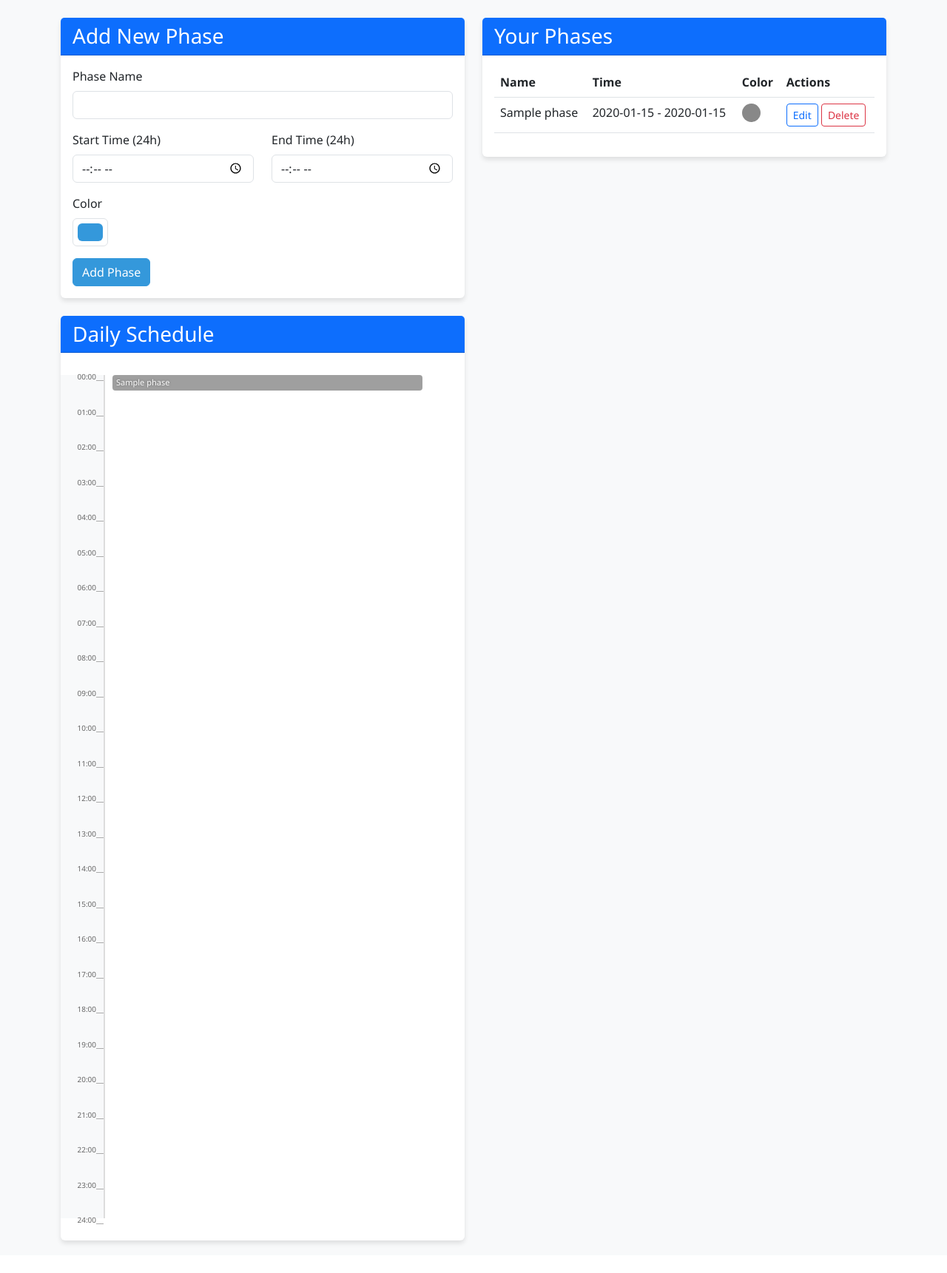
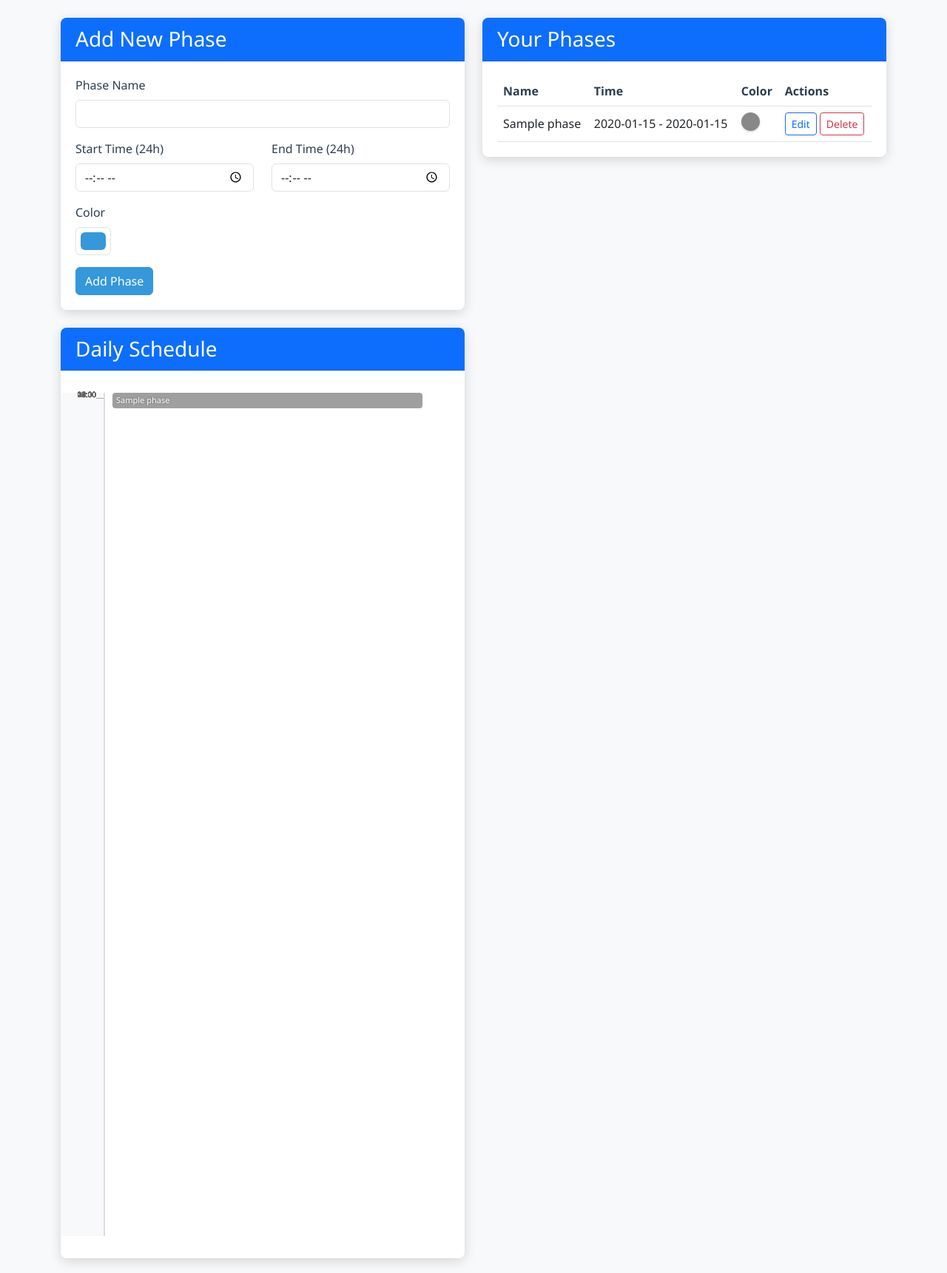
Before and after one commit to bryancshepherd/daily-time-tracker, a Flask app: page /phases in a window 1280 px wide. Shown: the part 56-1777 px from the top of the page at 74% size. Before the commit the page ends 1739 px from the top, so only its background shows below. Run offline with Flask 3, Linux system fonts and the light colour scheme; a user stored in the database is signed in; tables that the repository leaves empty hold one stand-in row (values such as "Sample post").

Commit message:
css changes

```diff
--- /dev/null
+++ b/app/static/css/phases.css
@@ -0,0 +1,190 @@
+/* Phases page specific styling */
+.card {
+    box-shadow: 0 4px 16px rgba(0, 0, 0, 0.15);
+    border: none;
+    margin-bottom: 20px;
+    border-radius: 8px;
+    overflow: hidden;
+}
+
+.card-header {
+    font-weight: 500;
+    padding: 12px 20px;
+}
+
+.card-body {
+    padding: 20px;
+}
+
+/* Phase color preview */
+.color-preview {
+    width: 25px;
+    height: 25px;
+    border-radius: 50%;
+    display: inline-block;
+    box-shadow: 0 1px 3px rgba(0, 0, 0, 0.2);
+}
+
+/* Form styling */
+.form-label {
+    font-weight: 500;
+    color: #2c3e50;
+}
+
+.form-text {
+    color: #7f8c8d;
+}
+
+/* Table styling */
+.table {
+    margin-bottom: 0;
+}
+
+.table th {
+    border-top: none;
+    color: #2c3e50;
+    font-weight: 600;
+}
+
+.table td {
+    vertical-align: middle;
+}
+
+/* Button styling */
+.btn-sm {
+    border-radius: 4px;
+    font-weight: 500;
+    padding: 0.25rem 0.5rem;
+}
+
+/* Make card body taller to fit entire day without scrolling */
+.schedule-card-body {
+    padding: 0;
+}
+
+/* Vertical schedule styles */
+.schedule-visual {
+    position: relative;
+    width: 100%;
+    height: 1200px;
+    margin: 0;
+    padding: 30px 0; /* Add padding top and bottom */
+}
+
+.timeline-container-vertical {
+    position: absolute;
+    left: 0;
+    top: 30px; /* Match top padding */
+    width: 60px;
+    height: calc(100% - 60px); /* Adjust height to account for padding */
+    border-right: 2px solid #ddd;
+    background-color: #f8f9fa;
+}
+
+.hour-mark-vertical {
+    position: absolute;
+    width: 100%;
+    height: 20px;
+    left: 0;
+}
+
+.hour-label-vertical {
+    position: absolute;
+    font-size: 10px;
+    right: 10px;
+    top: -5px;
+    color: #666;
+}
+
+.hour-line-vertical {
+    position: absolute;
+    height: 1px;
+    width: 10px;
+    background-color: #aaa;
+    top: 7px;
+    right: 0;
+}
+
+.phases-container-vertical {
+    position: absolute;
+    left: 70px;
+    right: 10px;
+    top: 30px; /* Match top padding */
+    height: calc(100% - 60px); /* Adjust height to account for padding */
+}
+
+.phase-block-vertical {
+    position: absolute;
+    left: 0;
+    width: 90%;
+    border-radius: 4px;
+    opacity: 0.8;
+    overflow: hidden;
+    min-height: 2px; /* Ensure even tiny phases are visible */
+    transition: all 0.2s ease;
+    cursor: pointer;
+}
+
+/* Hover effect for phases */
+.phase-block-vertical:hover {
+    opacity: 1;
+    box-shadow: 0 0 8px rgba(0,0,0,0.3);
+    z-index: 10;
+}
+
+/* Special hover for very short phases */
+.short-phase:hover {
+    height: auto !important;
+    min-height: 20px;
+    z-index: 100;
+}
+
+.short-phase:hover::after {
+    content: attr(title);
+    position: absolute;
+    left: 5px;
+    top: 2px;
+    color: white;
+    font-size: 10px;
+    text-shadow: 0 0 3px rgba(0,0,0,0.7);
+    white-space: nowrap;
+}
+
+.phase-label-vertical {
+    padding: 2px 5px;
+    font-size: 11px;
+    color: white;
+    text-shadow: 0 0 3px rgba(0,0,0,0.5);
+    white-space: nowrap;
+    overflow: hidden;
+    text-overflow: ellipsis;
+}
+
+/* Add slight background alternation for readability */
+.hour-mark-vertical:nth-child(odd)::after {
+    content: '';
+    position: absolute;
+    left: 0;
+    right: -2px;
+    top: 0;
+    height: calc(100% / 24 * 200%);
+    background-color: rgba(0,0,0,0.02);
+    z-index: -1;
+}
+
+/* Modal styling */
+.modal-content {
+    border-radius: 8px;
+    box-shadow: 0 4px 16px rgba(0, 0, 0, 0.15);
+    border: none;
+}
+
+.modal-header {
+    background-color: #f8f9fa;
+    border-bottom: 1px solid #eee;
+}
+
+.modal-footer {
+    background-color: #f8f9fa;
+    border-top: 1px solid #eee;
+}
--- a/app/templates/auth/login.html
+++ b/app/templates/auth/login.html
@@ -1,4 +1,8 @@
 {% extends "base.html" %}
+
+{% block additional_css %}
+<link rel="stylesheet" href="{{ url_for('static', filename='css/auth.css') }}">
+{% endblock %}
 
 {% block content %}
 <div class="row justify-content-center">
--- a/app/templates/auth/register.html
+++ b/app/templates/auth/register.html
@@ -1,4 +1,8 @@
 {% extends "base.html" %}
+
+{% block additional_css %}
+<link rel="stylesheet" href="{{ url_for('static', filename='css/auth.css') }}">
+{% endblock %}
 
 {% block content %}
 <div class="row justify-content-center">
--- a/app/templates/phases.html
+++ b/app/templates/phases.html
@@ -1,6 +1,10 @@
 {% extends "base.html" %}
 
 {% block title %}Manage Phases - Daily Phase Tracker{% endblock %}
+
+{% block additional_css %}
+<link rel="stylesheet" href="{{ url_for('static', filename='css/phases.css') }}">
+{% endblock %}
 
 {% block content %}
 <div class="row">
@@ -255,138 +259,4 @@
             });
     }
 </script>
-
-<style>
-    /* Phase color preview */
-    .color-preview {
-        width: 25px;
-        height: 25px;
-        border-radius: 50%;
-        display: inline-block;
-    }
-
-    /* Make card body taller to fit entire day without scrolling */
-    .schedule-card-body {
-        padding: 0;
-    }
-
-    /* Vertical schedule styles */
-    .schedule-visual {
-        position: relative;
-        width: 100%;
-        height: 1200px; /* Keep this as is */
-        margin: 0;
-        padding: 30px 0; /* Add padding top and bottom */
-    }
-
-    .timeline-container-vertical {
-        position: absolute;
-        left: 0;
-        top: 30px; /* Match top padding */
-        width: 60px;
-        height: calc(100% - 60px); /* Adjust height to account for padding */
-        border-right: 2px solid #ddd;
-        background-color: #f8f9fa;
-    }
-
-    .hour-mark-vertical {
-        position: absolute;
-        width: 100%;
-        height: 20px;
-        left: 0;
-    }
-
-    .hour-label-vertical {
-        position: absolute;
-        font-size: 10px;
-        right: 10px;
-        top: -5px;
-        color: #666;
-    }
-
-    .hour-line-vertical {
-        position: absolute;
-        height: 1px;
-        width: 10px;
-        background-color: #aaa;
-        top: 7px;
-        right: 0;
-    }
-
-    .phases-container-vertical {
-        position: absolute;
-        left: 70px;
-        right: 10px;
-        top: 30px; /* Match top padding */
-        height: calc(100% - 60px); /* Adjust height to account for padding */
-    }
-
-    .phase-block-vertical {
-        position: absolute;
-        left: 0;
-        width: 90%;
-        border-radius: 4px;
-        opacity: 0.8;
-        overflow: hidden;
-        min-height: 2px; /* Ensure even tiny phases are visible */
-        transition: all 0.2s ease;
-        cursor: pointer;
-    }
-
-    /* Hover effect for phases */
-    .phase-block-vertical:hover {
-        opacity: 1;
-        box-shadow: 0 0 8px rgba(0,0,0,0.3);
-        z-index: 10;
-    }
-
-    /* Special hover for very short phases */
-    .short-phase:hover {
-        height: auto !important;
-        min-height: 20px;
-        z-index: 100;
-    }
-
-    .short-phase:hover::after {
-        content: attr(title);
-        position: absolute;
-        left: 5px;
-        top: 2px;
-        color: white;
-        font-size: 10px;
-        text-shadow: 0 0 3px rgba(0,0,0,0.7);
-        white-space: nowrap;
-    }
-
-    .phase-label-vertical {
-        padding: 2px 5px;
-        font-size: 11px;
-        color: white;
-        text-shadow: 0 0 3px rgba(0,0,0,0.5);
-        white-space: nowrap;
-        overflow: hidden;
-        text-overflow: ellipsis;
-    }
-
-    /* Generate hour marks dynamically */
-    {% for hour in range(25) %}
-    .hour-mark-vertical:nth-child({{ hour + 1 }}) {
-        top: calc({{ hour }} / 24 * 100%);
-    }
-    {% endfor %}
-
-    /* Add slight background alternation for readability */
-    {% for hour in range(0, 24, 2) %}
-    .hour-mark-vertical:nth-child({{ hour + 1 }})::after {
-        content: '';
-        position: absolute;
-        left: 0;
-        right: -2px;
-        top: 0;
-        height: calc(100% / 24 * 200%);
-        background-color: rgba(0,0,0,0.02);
-        z-index: -1;
-    }
-    {% endfor %}
-</style>
 {% endblock %}
--- a/app/templates/settings.html
+++ b/app/templates/settings.html
@@ -2,6 +2,9 @@
 
 {% block title %}Settings - Daily Phase Tracker{% endblock %}
 
+{% block additional_css %}
+<link rel="stylesheet" href="{{ url_for('static', filename='css/settings.css') }}">
+{% endblock %}
 {% block content %}
 <div class="row justify-content-center">
     <div class="col-md-8">
```
Also changed, not shown: app/static/css/auth.css (added, +72 -0 lines), app/static/css/settings.css (added, +71 -0 lines), app/static/favicon-svg.svg (added), app/static/favicon.ico, app/static/favicon_bak.ico (added).
